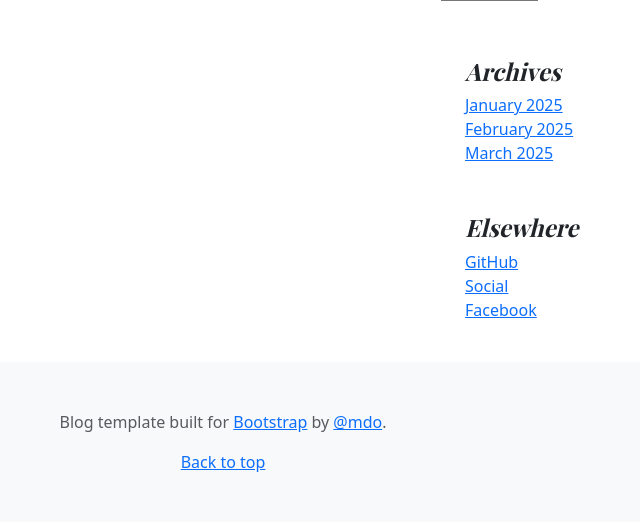
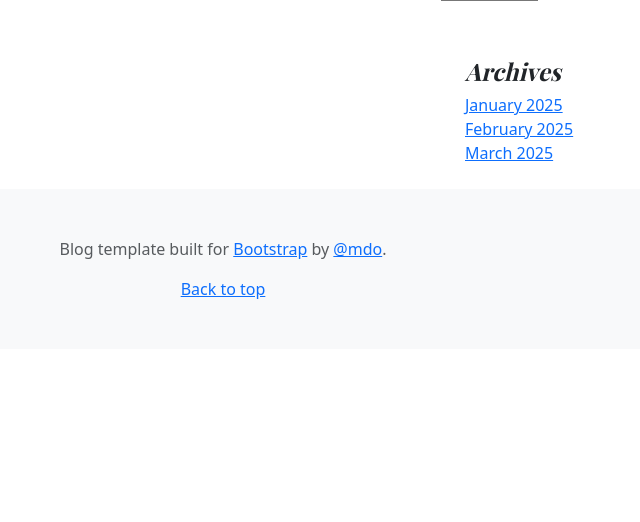
Before and after one commit to RichardWachara/Django_Blog, a Django app: page / in a window 1280 px wide. Shown: the part 789-1311 px from the top of the page, without its empty margins (417-1057 px from the left). After the commit the page ends 1088 px from the top, so only its background shows below. Run offline with Django 5.2, Linux system fonts and the light colour scheme; data that the repository does not hold is empty; some libraries are stand-ins or nearby versions.

Commit message:
slight Modification on the index.html file

```diff
--- a/Templates/index.html
+++ b/Templates/index.html
@@ -355,14 +355,6 @@
                 <li><a href="#">March 2025</a></li>
               </ol>
             </div>
-            <div class="p-4">
-              <h4 class="fst-italic">Elsewhere</h4>
-              <ol class="list-unstyled">
-                <li><a href="#">GitHub</a></li>
-                <li><a href="#">Social</a></li>
-                <li><a href="#">Facebook</a></li>
-              </ol>
-            </div>
           </div>
         </div>
       </div>
--- a/blog_main/settings.py
+++ b/blog_main/settings.py
@@ -37,6 +37,7 @@ INSTALLED_APPS = [
     'django.contrib.sessions',
     'django.contrib.messages',
     'django.contrib.staticfiles',
+    # INSTALLED CUSTOM APPS
 
     'blogs',
 ]
```
